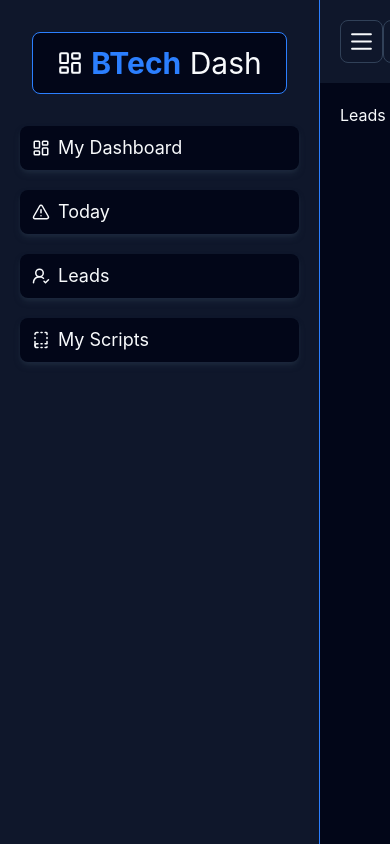
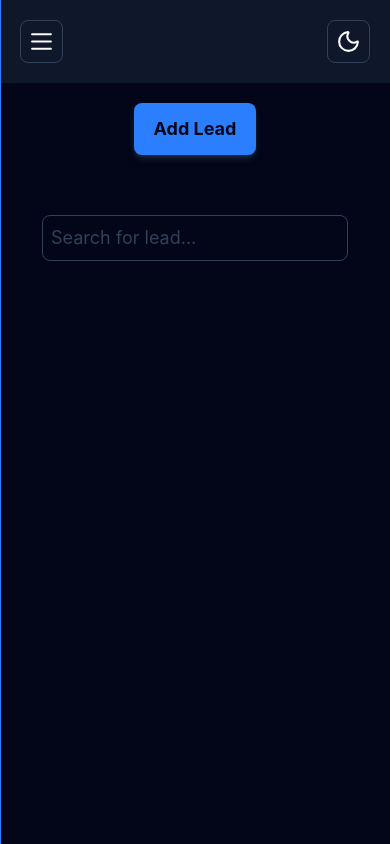
Before and after one commit to Brian9975/BTech-Dashboard, a React (Vite) app: page /leads in a window 390 px wide. Built offline with nearby package versions, Linux system fonts and the light colour scheme.

Commit message:
Finalized both the desktop and mobile sidebar functionality

```diff
--- a/src/layout/Layout.tsx
+++ b/src/layout/Layout.tsx
@@ -11,11 +11,15 @@ import React, { useState } from "react";
 import { Link } from "react-router-dom";
 export default function Layout({ children }: { children: React.ReactNode }) {
   const [sidebarOpen, setSidebarOpen] = useState(true)
-
+  const [isOpenMobile, setIsOpenMobile] = useState(false)
 
   return (
     <div className="bg-slate-950 flex text-slate-50 min-h-screen">
-      <div className={`bg-slate-900 transition-all  ${sidebarOpen ? "w-xs" : "w-0"} border-r border-blue-500 overflow-y-auto h-screen`}>
+
+      { isOpenMobile && <div onClick={() => {
+         setIsOpenMobile(false)
+      }} className={` z-50 md:hidden inset-0 bg-black/50 fixed`}></div>}
+      <div className={`bg-slate-900 z-50 transition-all hidden md:block  ${sidebarOpen ? "md:w-xs" : "w-0"} border-r border-blue-500 overflow-y-auto h-screen`}>
         <Link to="/mydash" className={`${sidebarOpen ? "block" : "hidden"}`}>
           <h1 className="text-3xl">
             <div className="flex bg-slate-950 border border-blue-500 m-8 p-3 rounded-lg justify-center gap-2 items-center">
@@ -26,7 +30,7 @@ export default function Layout({ children }: { children: React.ReactNode }) {
             </div>
           </h1>
         </Link>
-             <div className={`${sidebarOpen ? "block" : "hidden"}`}>
+             <div className={`${sidebarOpen ? "" : ""}`}>
         <Link className="flex bg-slate-950 m-5 px-3 py-2 shadow-md shadow-slate-800 rounded-lg gap-2 text-lg items-center" to="/mydash">
         <LayoutDashboard size={18}/>
         <span>My Dashboard</span>
@@ -44,9 +48,56 @@ export default function Layout({ children }: { children: React.ReactNode }) {
         <span>My Scripts</span>
         </Link>
         </div>
+
       </div>
-      <div className="overflow-y-auto h-screen flex-1">
-        <div className="sticky bg-slate-900 top-0 flex items-center p-5 justify-between "><div><button onClick={() => setSidebarOpen(!sidebarOpen)} className="cursor-pointer border border-slate-700 p-2 rounded-lg"><AlignJustifyIcon size={25}/></button></div> <div><button className="cursor-pointer border border-slate-700 p-2 rounded-lg"><Moon size={25}/></button></div></div>
+
+      {/* Mobile Sidebar */}
+       <div className={`bg-slate-900 z-50 transition-all fixed md:hidden  ${isOpenMobile ? "w-sm" : "w-0"} border-r border-blue-500 overflow-y-auto h-screen`}>
+        <Link to="/mydash" onClick={() => setIsOpenMobile(false)}>
+          <h1 className="text-3xl">
+            <div className="flex bg-slate-950 border border-blue-500 m-8 p-3 rounded-lg justify-center gap-2 items-center">
+              <LayoutDashboard size={26} />
+              <div>
+                <span className="text-blue-500 font-bold">BTech</span> Dash
+              </div>
+            </div>
+          </h1>
+        </Link>
+             <div >
+        <Link onClick={() => setIsOpenMobile(false)}  className="flex bg-slate-950 m-5 px-3 py-2 shadow-md shadow-slate-800 rounded-lg gap-2 text-lg items-center" to="/mydash">
+        <LayoutDashboard size={18}/>
+        <span>My Dashboard</span>
+        </Link>
+         <Link onClick={() => setIsOpenMobile(false)} className="flex bg-slate-950 m-5 px-3 py-2 shadow-md shadow-slate-800 rounded-lg gap-2 text-lg items-center" to="/today">
+        <AlertTriangleIcon size={18}/>
+        <span>Today</span>
+        </Link>
+         <Link onClick={() => setIsOpenMobile(false)} className="flex bg-slate-950 m-5 px-3 py-2 shadow-md shadow-slate-800 rounded-lg gap-2 text-lg items-center" to="/leads">
+        <UserCheck2 size={18}/>
+        <span>Leads</span>
+        </Link>
+         <Link onClick={() => setIsOpenMobile(false)} className="flex bg-slate-950 m-5 px-3 py-2 shadow-md shadow-slate-800 rounded-lg gap-2 text-lg items-center" to="/myscripts">
+        <BookTemplate size={18}/>
+        <span>My Scripts</span>
+        </Link>
+        </div>
+
+      </div>
+
+
+      <div className="overflow-y-auto h-screen flex-1 flex-col">
+        <div className="sticky  bg-slate-900 top-0 flex items-center p-5 justify-between "><div><button onClick={() => {
+
+          setSidebarOpen(!sidebarOpen)
+
+        }} className="cursor-pointer hidden md:block border border-slate-700 p-2 rounded-lg"><AlignJustifyIcon size={25}/></button>
+
+        <button onClick={() => {
+
+          setIsOpenMobile(!isOpenMobile)
+
+        }} className="cursor-pointer block md:hidden border border-slate-700 p-2 rounded-lg"><AlignJustifyIcon size={25}/></button>
+        </div> <div><button className="cursor-pointer border border-slate-700 p-2 rounded-lg"><Moon size={25}/></button></div></div>
         <main className="p-5">{children}</main>
       </div>
     </div>
--- a/src/pages/Leads.tsx
+++ b/src/pages/Leads.tsx
@@ -2,7 +2,12 @@
 export default function Leads() {
   return (
     <div>
-      Leads
+      <div className="text-center">
+        <button className="bg-blue-500 md:w-lg shadow-md shadow-slate-800 text-slate-950 font-bold cursor-pointer  rounded-lg py-3 px-5 text-lg">Add Lead</button>
+      </div>
+      <div className="flex justify-center">
+        <input className={`border-slate-700  border my-15 text-lg rounded-lg p-2 placeholder-slate-700 outline-0 md:w-xl`} type="text" placeholder="Search for lead..."/>
+      </div>
     </div>
   )
 }
```
